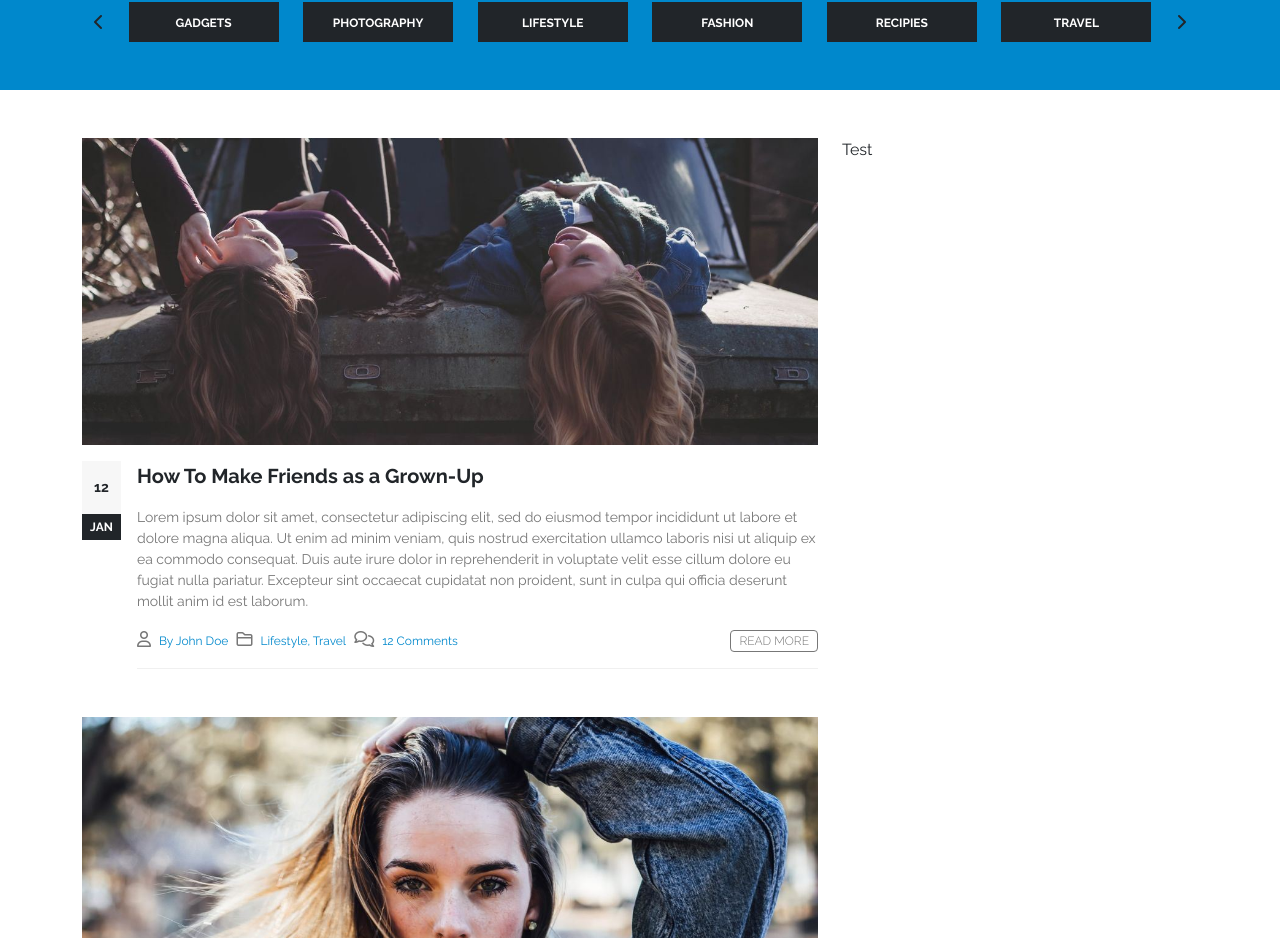
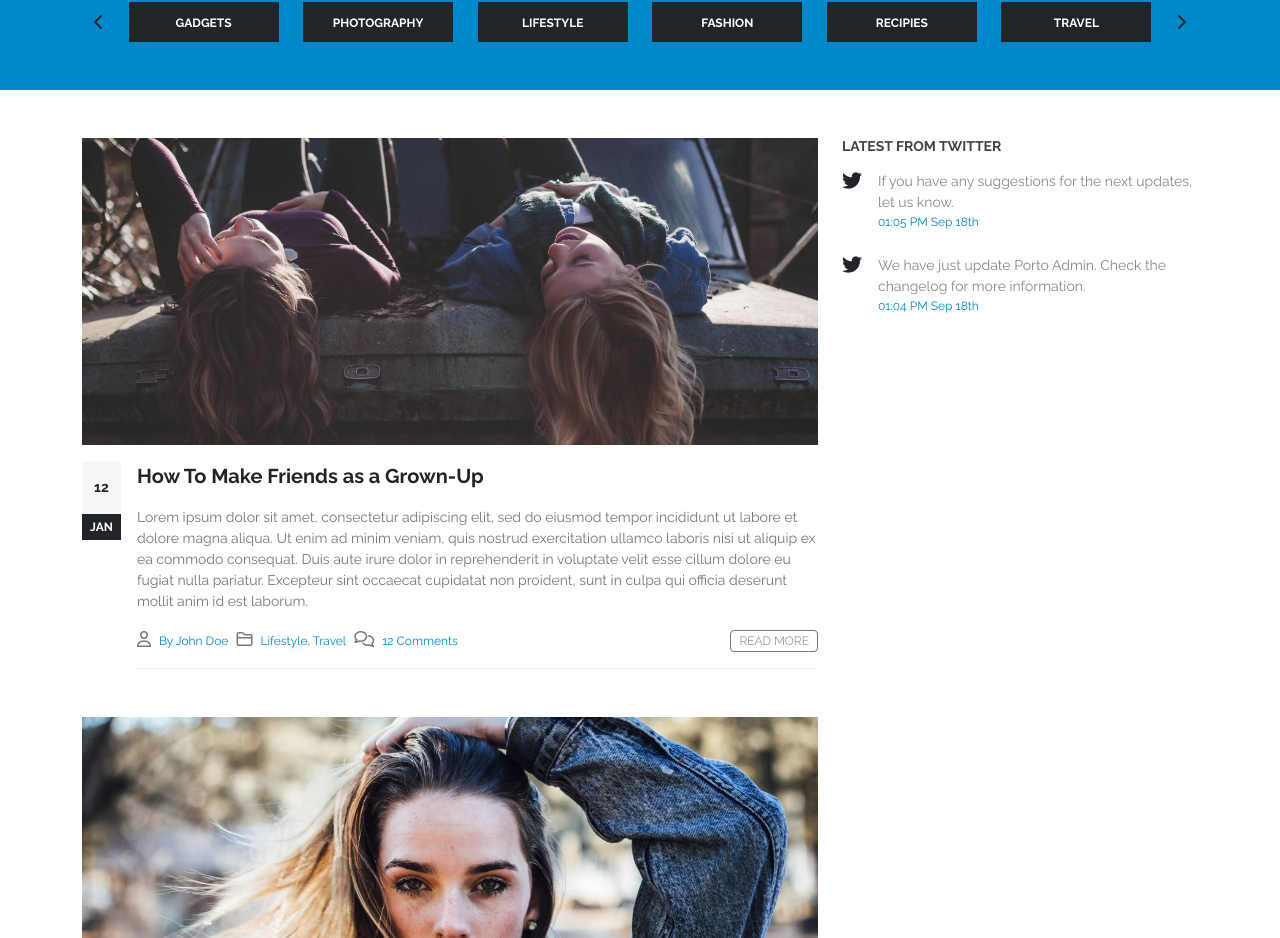
Before and after one commit to pierfrancescoscar/proj-html-vuejs, a Vue app: page / in a window 1280 px wide. Shown: the part 1370-2308 px from the top of the page. Built offline with nearby package versions, Linux system fonts and the light colour scheme.

Commit message:
ADD: twitter feed section

```diff
--- a/src/components/BlogPost.vue
+++ b/src/components/BlogPost.vue
@@ -22,7 +22,45 @@
                   </nav>
               </div>
               <div class="col-4">
-                  Test
+                  <h3 class="text-uppercase pb-2">Latest from Twitter</h3>
+
+                  <div class="tweets-container d-flex">
+
+                        <div class="twitter-icon pe-3">
+                            <i class="fab fa-twitter"></i>
+                        </div>
+
+                        <div class="tweets-text d-flex flex-column">
+
+                            <span class="tweet">
+                                If you have any suggestions for the next updates, let us know.
+                            </span>
+
+                            <span class="tweet-date">
+                                01:05 PM Sep 18th
+                            </span>
+                        </div>
+
+                  </div>
+
+                  <div class="tweets-container d-flex pt-4">
+
+                        <div class="twitter-icon pe-3">
+                            <i class="fab fa-twitter"></i>
+                        </div>
+
+                        <div class="tweets-text d-flex flex-column">
+
+                            <span class="tweet">
+                                We have just update Porto Admin. Check the changelog for more information.
+                            </span>
+
+                            <span class="tweet-date">
+                                01:04 PM Sep 18th
+                            </span>
+                        </div>
+
+                  </div>
               </div>
           </div>
       </div>
@@ -52,4 +90,25 @@ section {
     background-color: $background-1;
 }
 
+     h3 {
+        color: $text-7;
+        font-weight: $strong-fw;
+        font-size: $medium-fs;
+
+    }
+
+    i {
+        font-size: $big-fs;
+    }
+
+    .tweet {
+        color: $text-3;
+        font-size: $medium-fs;
+    }
+
+    .tweet-date {
+        color: $text-4;
+        font-size: $minor-fs;
+    }
+
 </style>
--- a/src/components/SingleBlogPost.vue
+++ b/src/components/SingleBlogPost.vue
@@ -139,6 +139,4 @@ button {
     width: calc(100% / 3);
 }
 
-
-
 </style>
```
